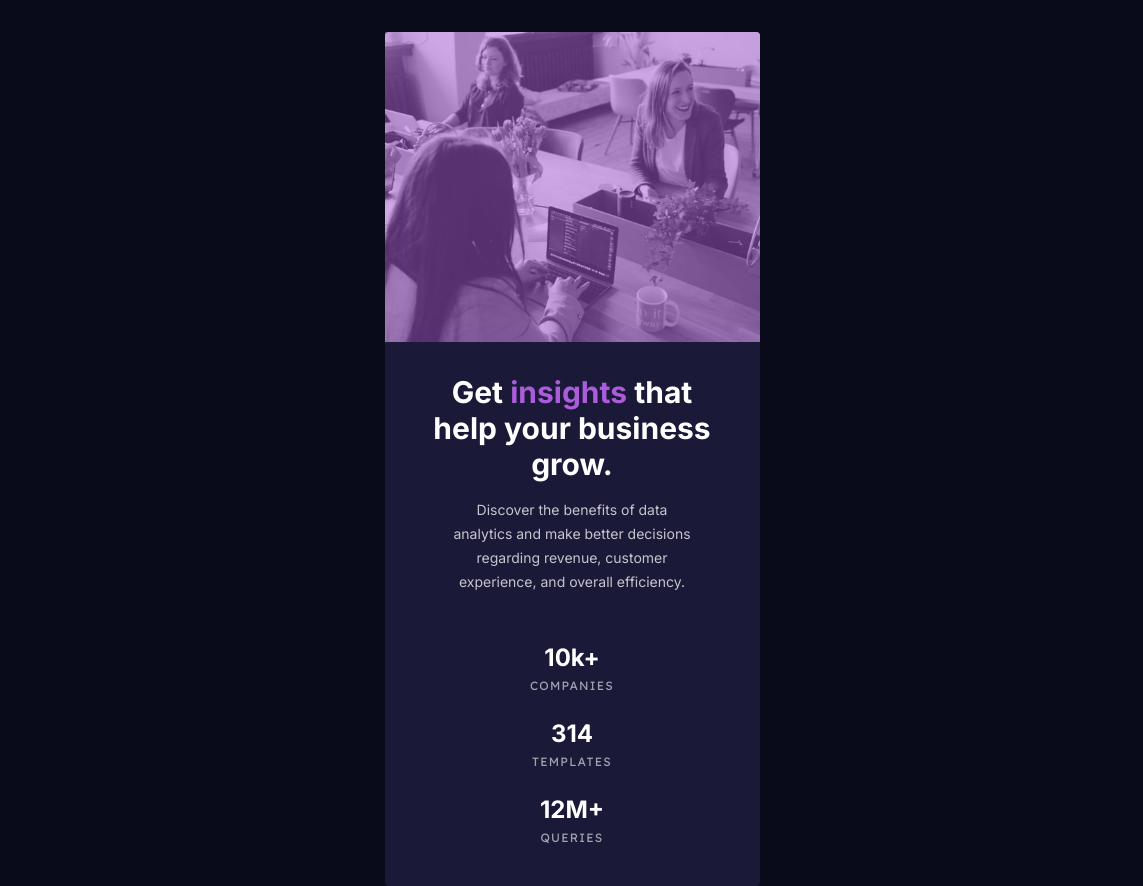
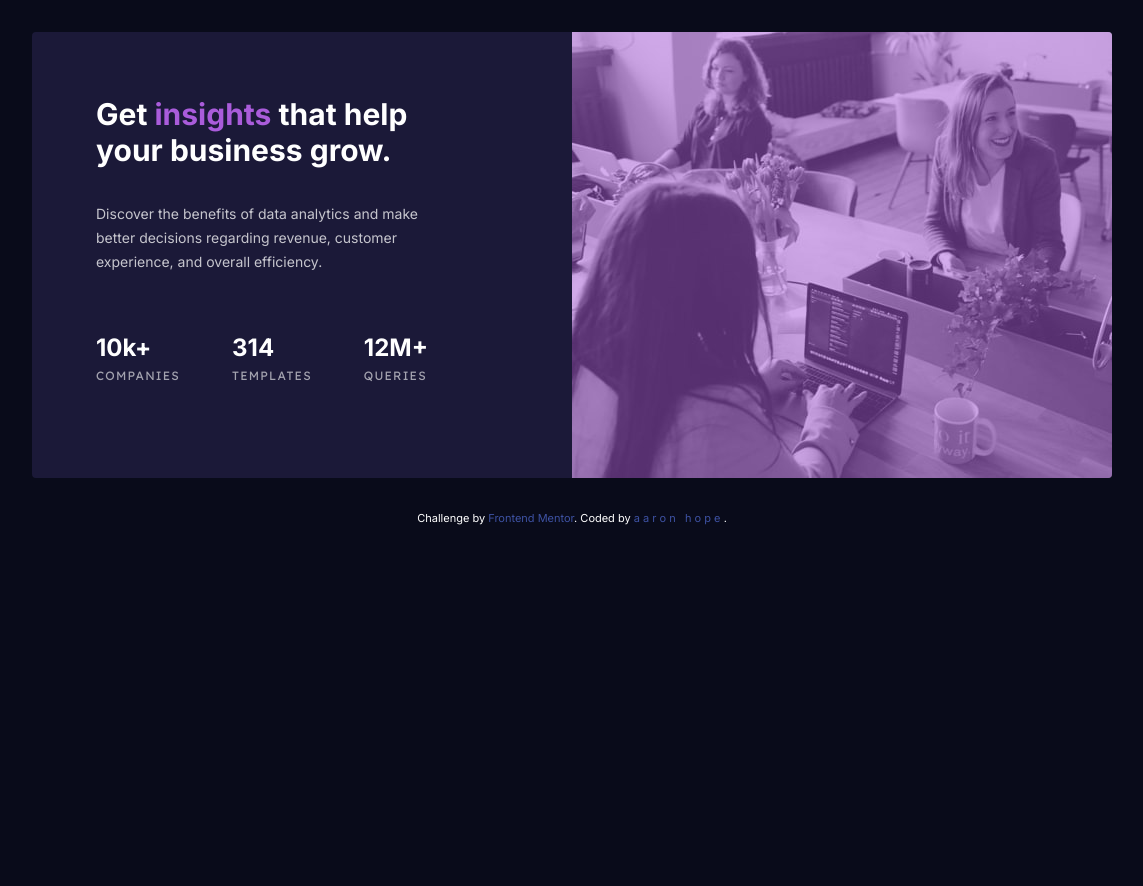
Before and after one commit to raresample/stats-preview-card-component, a website: page index.html in a window 1536 px wide. Shown: the top 886 px of the page, without its empty margins (196-1339 px from the left). After the commit the page ends 800 px from the top, so only its background shows below. Drawn offline with Linux system fonts and the light colour scheme.

Commit message:
Almost perfect both ways

```diff
--- a/index.html
+++ b/index.html
@@ -17,21 +17,21 @@
 </head>
 <body class="bg-secondary-900 text-white font-body">
 
-  <main class="bg-secondary-600 rounded overflow-hidden my-8">
+  <main class="bg-secondary-600 rounded overflow-hidden my-8 desktop:flex flex-row-reverse">
     <div class="image">
       <div id="overlay"></div>
       <img src="/images/image-header-mobile.jpg" alt="teamwork" class="mobile-image">
       <img src="/images/image-header-desktop.jpg" alt="teamwork" class="desktop-image">
     </div>
-    <section class="card px-12 py-8 placeholder-sky-800 text-center">
-      <h1 class="text-3xl font-bold">Get <span class="text-secondary-300">insights</span> that help your business grow.</h1>
+    <section class="card px-12 py-8 desktop:p-16 desktop:pr-36 text-center desktop:text-left desktop:flex flex-col justify-evenly">
+      <h1 class="text-3xl font-bold flex-1">Get <span class="text-secondary-300">insights</span> that help your business grow.</h1>
 
-      <div class="discover ">
+      <div class="discover flex-1">
         Discover the benefits of data analytics and make better decisions regarding revenue, customer experience, and overall efficiency.
       </div>
 
-      <div class="stats">
-        <ul>
+      <div class="stats flex-1">
+        <ul class="desktop:flex justify-between">
           <li class="my-6">
             <h2>10k+</h2>
             <p class="stat">companies</p>
@@ -40,7 +40,7 @@
             <h2>314</h2>
             <p class="stat">templates</p>
           </li>
-          <li class="mt-6 mb-2">
+          <li class="mt-6 mb-2 desktop:mb-6">
             <h2 class="uppercase">12m+</h2>
             <p class="stat">queries</p>
           </li>
--- a/src/styles.css
+++ b/src/styles.css
@@ -32,7 +32,7 @@ main {
 }
 
 .discover {
-  @apply text-sm text-primary-750 m-4 pb-6;
+  @apply text-sm text-primary-750 m-4 desktop:m-0 pb-6 desktop:p-0;
   line-height: 1.5rem;
 }
 
@@ -42,13 +42,20 @@ main {
 
 
 @media(min-width:1440px) {
+  main {
+    width: 1080px;
+  }
+
+  .image {
+    width: 540px;
+  }
   #overlay {
     padding:10px;
     position:absolute;
     background-color:hsl(277, 64%, 61%);
     opacity:0.5;    /* -> transparency 50% */
-    height: 310px;   /* -> image_height - padding */
-    width: 375px;    /* -> image_width - padding */
+    height: 446px;   /* -> image_height - padding */
+    width: 540px;    /* -> image_width - padding */
     z-index:1;      /* -> put overlay over image */
     border-radius: 0 4px 4px 0;
   }
@@ -59,4 +66,9 @@ main {
   .desktop-image {
     display: block;
   }
+
+  .card {
+    width: 540px;
+    box-sizing: border-box;
+  }
 }
--- a/tailwind.config.js
+++ b/tailwind.config.js
@@ -3,6 +3,9 @@ module.exports = {
   content: ['./index.html'],
   theme: {
     extend: {
+      screens: {
+        desktop: '1440px'
+      },
       colors: {
         primary: {
           600: 'hsla(0, 0%, 100%, 0.6)',
```
Also changed, not shown: styles.css.
